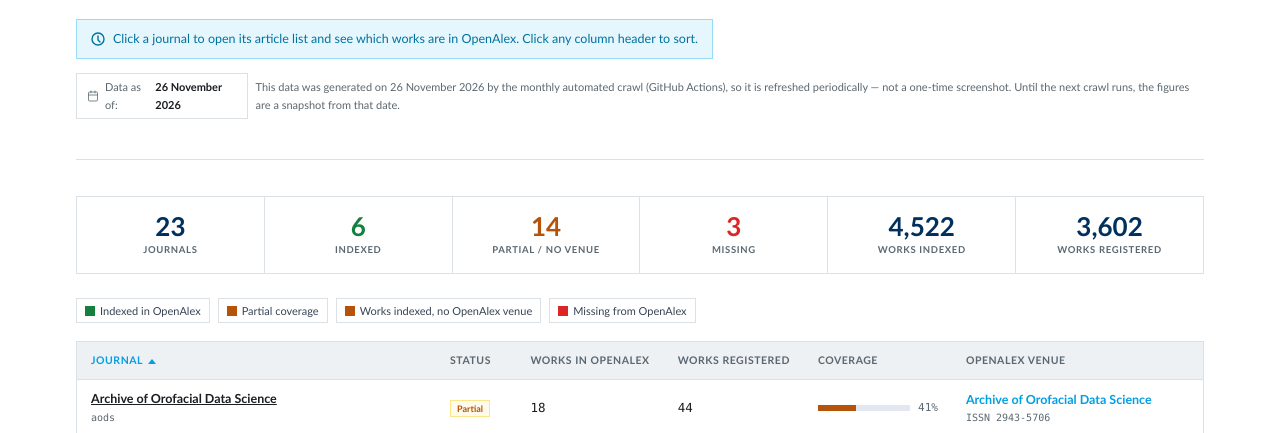
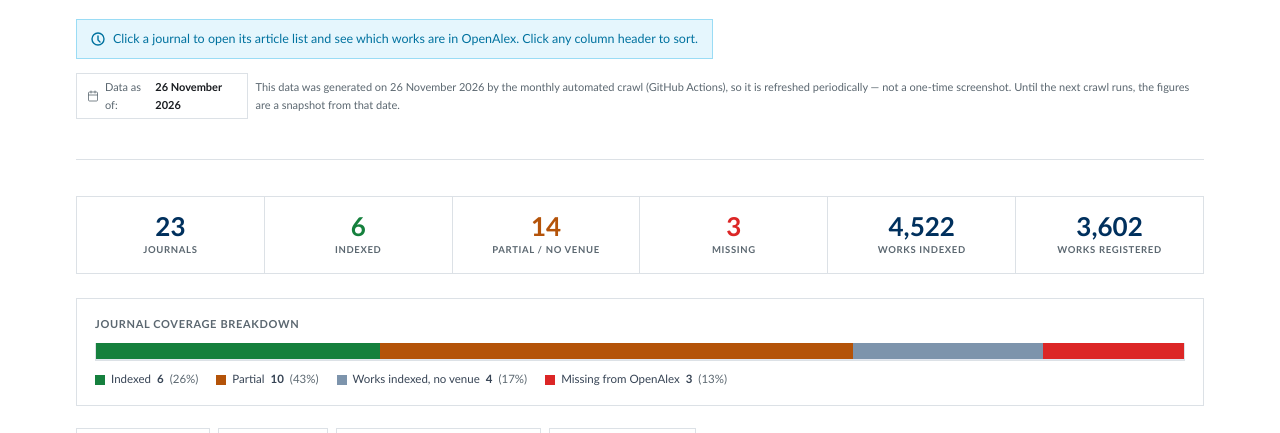
Before and after one commit to LukasRoeseler/unimuenster, a plain HTML site: page ejournals/openalex/index.html in a window 1280 px wide. Shown: the part 287-720 px from the top of the page. Drawn offline with Linux system fonts and the light colour scheme.

Commit message:
Add status distribution charts and regenerate data on GitHub's IP
- Coverage and detail pages now render a stacked-bar chart of the status
  breakdown, so the proportion of 'not checked' vs 'not found' (missing)
  vs indexed is visible at a glance.
- The deploy workflow now regenerates the OpenAlex coverage + per-article
  data on GitHub's IP before publishing. OpenAlex rate-limits by IP and
  the local dev machine was throttled, so this produces the precomputed
  data even when the local machine cannot reach the API.

```diff
--- a/ejournals/openalex/index.html
+++ b/ejournals/openalex/index.html
@@ -85,6 +85,24 @@ body{font-family:var(--sans);background:var(--bg);color:var(--text);font-size:14
 .jlegend{display:flex;flex-wrap:wrap;gap:8px;margin-bottom:18px}
 .jleg-it{display:flex;align-items:center;gap:5px;font-size:11px;color:var(--text2);padding:3px 8px;border-radius:0;border:1px solid var(--border);background:var(--bg-card)}
 .jleg-dot{width:10px;height:10px;border-radius:0;flex-shrink:0}
+
+/* ── STATUS CHART ── */
+.chart{margin:18px 0 22px;padding:16px 18px;background:var(--bg-card);border:1px solid var(--border);animation:fadeSlideIn .4s .15s both}
+.chart-title{font-size:11px;font-weight:700;color:var(--textm);text-transform:uppercase;letter-spacing:.06em;margin-bottom:10px}
+.stackbar{display:flex;height:18px;overflow:hidden;border:1px solid var(--border);background:var(--bg-chip)}
+.stackbar .seg{height:100%;min-width:0}
+.seg.g{background:var(--green)}
+.seg.a{background:var(--amber)}
+.seg.r{background:var(--red)}
+.seg.nv{background:#7d94ac}
+.seg.g2{background:var(--green)}
+.seg.a2{background:var(--amber)}
+.seg.r2{background:var(--red)}
+.stacklegend{display:flex;flex-wrap:wrap;gap:8px 18px;margin-top:10px;font-size:11.5px;color:var(--text2)}
+.stacklegend .li{display:flex;align-items:center;gap:6px}
+.stacklegend .dot{width:10px;height:10px;flex-shrink:0}
+.stacklegend b{font-variant-numeric:tabular-nums;font-weight:700}
+.stacklegend .pct{color:var(--textm)}
 
 /* ── TABLE ── */
 .jtable-wrap{overflow-x:auto;background:var(--bg-card);border:1px solid var(--border);animation:fadeSlideIn .4s .1s both}
@@ -195,6 +213,12 @@ tr.novenue:hover{background:var(--amber-bg)}
     <div class="scell"><div class="snum r" id="s-miss">—</div><div class="slbl">Missing</div></div>
     <div class="scell"><div class="snum" id="s-w">—</div><div class="slbl">Works indexed</div></div>
     <div class="scell"><div class="snum" id="s-r">—</div><div class="slbl">Works registered</div></div>
+  </div>
+
+  <div class="chart" id="chart-journals">
+    <div class="chart-title">Journal coverage breakdown</div>
+    <div class="stackbar" id="stack-journals"></div>
+    <div class="stacklegend" id="legend-journals"></div>
   </div>
 
   <div class="jlegend">
@@ -392,6 +416,33 @@ function updateStats(){
       +' are in OpenAlex but only a minority of their works are indexed.</p>';
   }
   document.getElementById('missing-note').innerHTML=html;
+  renderJournalChart();
+}
+function renderJournalChart(){
+  var counts={
+    indexed:DATA.filter(function(j){return j.status==='indexed'}).length,
+    partial:DATA.filter(function(j){return j.status==='partial'}).length,
+    novenue:DATA.filter(function(j){return j.status==='novenue'}).length,
+    missing:DATA.filter(function(j){return j.status==='missing'}).length
+  };
+  var total=DATA.length||1;
+  var items=[
+    {label:'Indexed',count:counts.indexed,cls:'g'},
+    {label:'Partial',count:counts.partial,cls:'a'},
+    {label:'Works indexed, no venue',count:counts.novenue,cls:'nv'},
+    {label:'Missing from OpenAlex',count:counts.missing,cls:'r'}
+  ];
+  var bar=document.getElementById('stack-journals');
+  var legend=document.getElementById('legend-journals');
+  if(!bar)return;
+  bar.innerHTML=items.map(function(it){
+    var w=Math.round((it.count/total)*1000)/10;
+    return it.count?('<div class="seg '+it.cls+'" style="width:'+w+'%" title="'+e(it.label)+': '+it.count+'"></div>'):'';
+  }).join('');
+  legend.innerHTML=items.map(function(it){
+    var pct=(it.count/total*100);
+    return '<span class="li"><span class="dot" style="background:'+({g:'var(--green)',a:'var(--amber)',nv:'#7d94ac',r:'var(--red)'})[it.cls]+'"></span>'+e(it.label)+' <b>'+it.count+'</b> <span class="pct">('+pct.toFixed(0)+'%)</span></span>';
+  }).join('');
 }
 
 /* ── THEME TOGGLE ── */
```
Also changed, not shown: ejournals/openalex/journal.html (+39 -0 lines), 1 other file.
